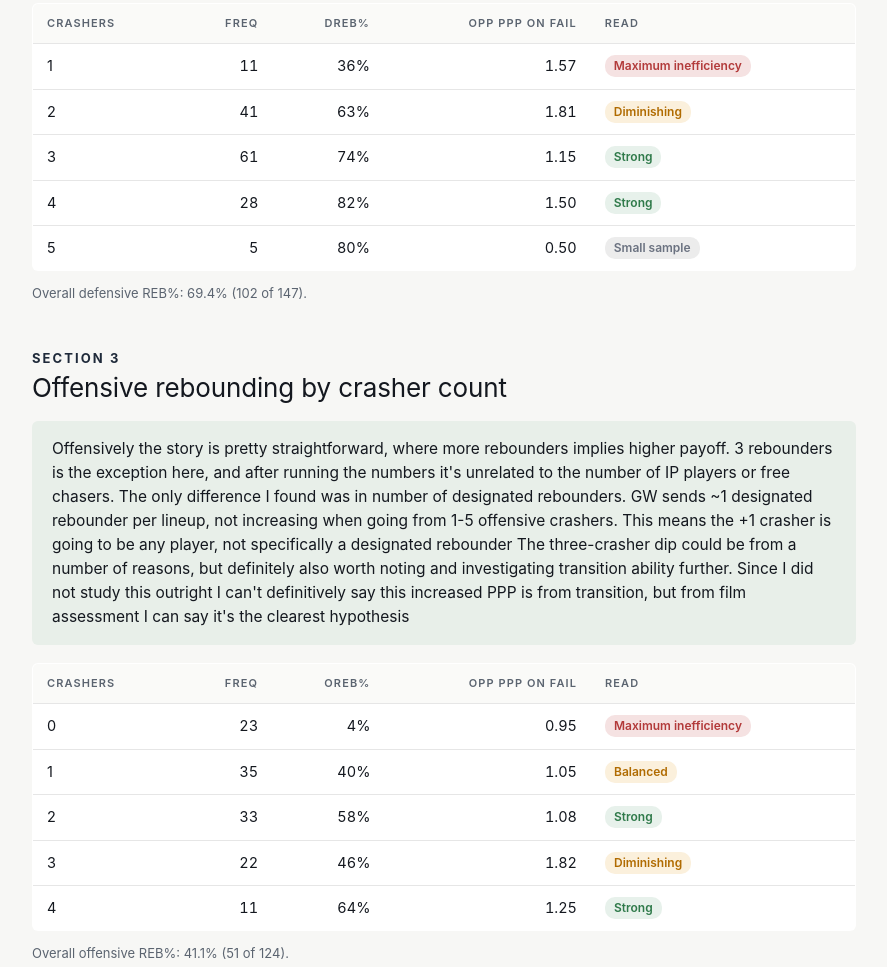
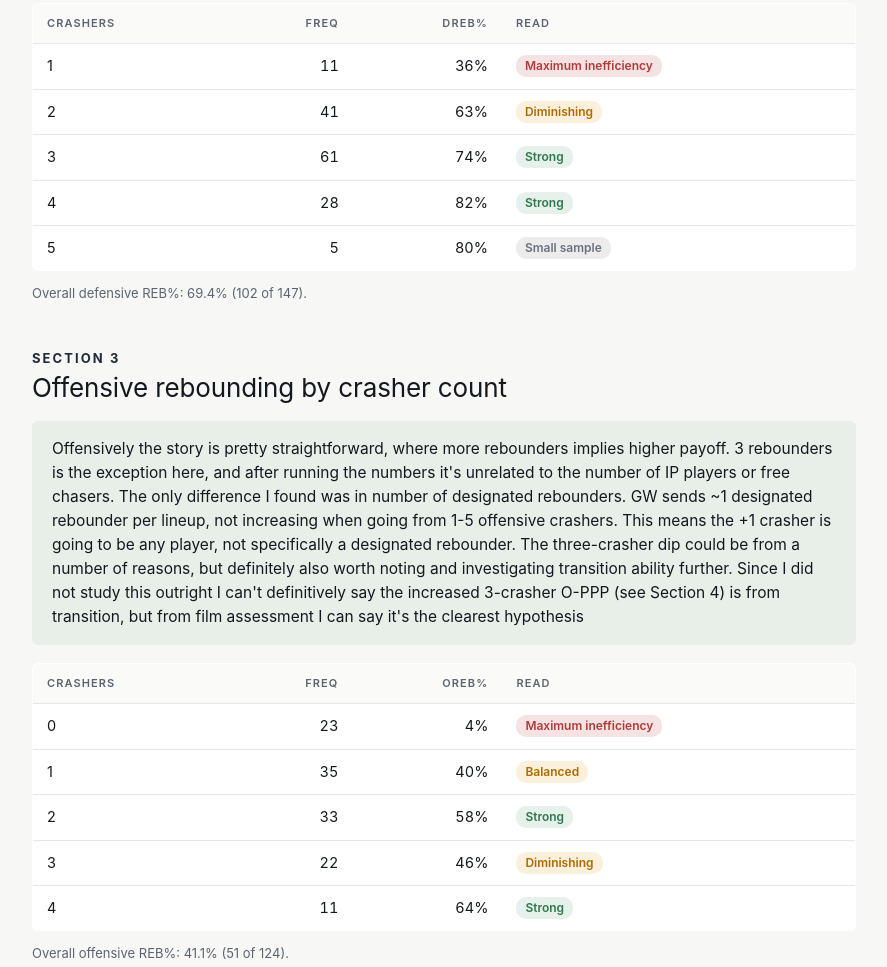
Before and after one commit to bridgetmunoz23/Rebounding-Analysis, a plain HTML site: page index.html in a window 1280 px wide. Shown: the part 2048-3015 px from the top of the page, without its empty margins (196-1083 px from the left). Drawn offline with nearby package versions, Linux system fonts and the light colour scheme.

Commit message:
Update index.html

```diff
--- a/index.html
+++ b/index.html
@@ -506,7 +506,7 @@
   <div class="section-title">Defensive rebounding climbs with bodies</div>
 
   <div class="insight">
-    <p>Defensively, the data suggests that efficient rebounding occurs with at least 3 active engaged crashers. Sending two crashers only has a success rate of 63%, but is our second most frequent lineup at ~8/game. If we sent 3 crashers on those 8 2-crasher possessions, this would add an estimated 0.85 GW REB/Game. There was also ~1.8 OPP PPP on these failed 2 crasher possessions, and adding just one GW crasher on these plays would prevent ~3.25 opponent points/game.</p>
+    <p>Defensively, the data suggests that efficient rebounding occurs with at least 3 active engaged crashers. Sending two crashers only has a success rate of 63%, but is our second most frequent lineup at ~8/game. If we sent 3 crashers on those 8 2-crasher possessions, this would add an estimated 0.85 GW REB/Game. There was also ~1.8 OPP PPP on these failed 2 crasher possessions (see Section 4), and adding just one GW crasher on these plays would prevent ~3.25 opponent points/game.</p>
   </div>
 
   <table>
@@ -515,16 +515,15 @@
         <th>Crashers</th>
         <th class="num">FREQ</th>
         <th class="num">DREB%</th>
-        <th class="num">Opp PPP on fail</th>
         <th>Read</th>
       </tr>
     </thead>
     <tbody>
-      <tr><td>1</td><td class="num">11</td><td class="num">36%</td><td class="num">1.57</td><td class="verdict"><span class="pill bad">Maximum inefficiency</span></td></tr>
-      <tr><td>2</td><td class="num">41</td><td class="num">63%</td><td class="num">1.81</td><td class="verdict"><span class="pill warn">Diminishing</span></td></tr>
-      <tr><td>3</td><td class="num">61</td><td class="num">74%</td><td class="num">1.15</td><td class="verdict"><span class="pill good">Strong</span></td></tr>
-      <tr><td>4</td><td class="num">28</td><td class="num">82%</td><td class="num">1.50</td><td class="verdict"><span class="pill good">Strong</span></td></tr>
-      <tr><td>5</td><td class="num">5</td><td class="num">80%</td><td class="num">0.50</td><td class="verdict"><span class="pill mute">Small sample</span></td></tr>
+      <tr><td>1</td><td class="num">11</td><td class="num">36%</td><td class="verdict"><span class="pill bad">Maximum inefficiency</span></td></tr>
+      <tr><td>2</td><td class="num">41</td><td class="num">63%</td><td class="verdict"><span class="pill warn">Diminishing</span></td></tr>
+      <tr><td>3</td><td class="num">61</td><td class="num">74%</td><td class="verdict"><span class="pill good">Strong</span></td></tr>
+      <tr><td>4</td><td class="num">28</td><td class="num">82%</td><td class="verdict"><span class="pill good">Strong</span></td></tr>
+      <tr><td>5</td><td class="num">5</td><td class="num">80%</td><td class="verdict"><span class="pill mute">Small sample</span></td></tr>
     </tbody>
   </table>
   <p class="subnote">Overall defensive REB%: 69.4% (102 of 147).</p>
@@ -534,7 +533,7 @@
   <div class="section-title">Offensive rebounding by crasher count</div>
 
   <div class="insight">
-    <p>Offensively the story is pretty straightforward, where more rebounders implies higher payoff. 3 rebounders is the exception here, and after running the numbers it's unrelated to the number of IP players or free chasers. The only difference I found was in number of designated rebounders. GW sends ~1 designated rebounder per lineup, not increasing when going from 1-5 offensive crashers. This means the +1 crasher is going to be any player, not specifically a designated rebounder The three-crasher dip could be from a number of reasons, but definitely also worth noting and investigating transition ability further. Since I did not study this outright I can't definitively say this increased PPP is from transition, but from film assessment I can say it's the clearest hypothesis</p>
+    <p>Offensively the story is pretty straightforward, where more rebounders implies higher payoff. 3 rebounders is the exception here, and after running the numbers it's unrelated to the number of IP players or free chasers. The only difference I found was in number of designated rebounders. GW sends ~1 designated rebounder per lineup, not increasing when going from 1-5 offensive crashers. This means the +1 crasher is going to be any player, not specifically a designated rebounder. The three-crasher dip could be from a number of reasons, but definitely also worth noting and investigating transition ability further. Since I did not study this outright I can't definitively say the increased 3-crasher O-PPP (see Section 4) is from transition, but from film assessment I can say it's the clearest hypothesis</p>
   </div>
 
   <table>
@@ -543,16 +542,15 @@
         <th>Crashers</th>
         <th class="num">FREQ</th>
         <th class="num">OREB%</th>
-        <th class="num">Opp PPP on fail</th>
         <th>Read</th>
       </tr>
     </thead>
     <tbody>
-      <tr><td>0</td><td class="num">23</td><td class="num">4%</td><td class="num">0.95</td><td class="verdict"><span class="pill bad">Maximum inefficiency</span></td></tr>
-      <tr><td>1</td><td class="num">35</td><td class="num">40%</td><td class="num">1.05</td><td class="verdict"><span class="pill warn">Balanced</span></td></tr>
-      <tr><td>2</td><td class="num">33</td><td class="num">58%</td><td class="num">1.08</td><td class="verdict"><span class="pill good">Strong</span></td></tr>
-      <tr><td>3</td><td class="num">22</td><td class="num">46%</td><td class="num">1.82</td><td class="verdict"><span class="pill warn">Diminishing</span></td></tr>
-      <tr><td>4</td><td class="num">11</td><td class="num">64%</td><td class="num">1.25</td><td class="verdict"><span class="pill good">Strong</span></td></tr>
+      <tr><td>0</td><td class="num">23</td><td class="num">4%</td><td class="verdict"><span class="pill bad">Maximum inefficiency</span></td></tr>
+      <tr><td>1</td><td class="num">35</td><td class="num">40%</td><td class="verdict"><span class="pill warn">Balanced</span></td></tr>
+      <tr><td>2</td><td class="num">33</td><td class="num">58%</td><td class="verdict"><span class="pill good">Strong</span></td></tr>
+      <tr><td>3</td><td class="num">22</td><td class="num">46%</td><td class="verdict"><span class="pill warn">Diminishing</span></td></tr>
+      <tr><td>4</td><td class="num">11</td><td class="num">64%</td><td class="verdict"><span class="pill good">Strong</span></td></tr>
     </tbody>
   </table>
   <p class="subnote">Overall offensive REB%: 41.1% (51 of 124).</p>
@@ -591,15 +589,16 @@
           <tr><th>Crashers</th><th class="num">Fails</th><th class="num">Opp pts</th></tr>
         </thead>
         <tbody>
-          <tr><td>0</td><td class="num">1</td><td class="num">2</td></tr>
+          <tr><td>0</td><td class="num">1</td><td class="num">2<sup>*</sup></td></tr>
           <tr><td>1</td><td class="num">7</td><td class="num">11</td></tr>
           <tr><td>2</td><td class="num">15</td><td class="num">27</td></tr>
           <tr><td>3</td><td class="num">16</td><td class="num">15</td></tr>
           <tr><td>4</td><td class="num">5</td><td class="num">6</td></tr>
-          <tr><td>5</td><td class="num">1</td><td class="num">0</td></tr>
+          <tr><td>5</td><td class="num">1</td><td class="num">0<sup>*</sup></td></tr>
           <tr class="total"><td>Total</td><td class="num">45</td><td class="num">61</td></tr>
         </tbody>
       </table>
+      <p class="subnote" style="margin-top: 12px;">* n=1, single possession. Treat as a count, not a rate.</p>
     </div>
   </div>
 
```
